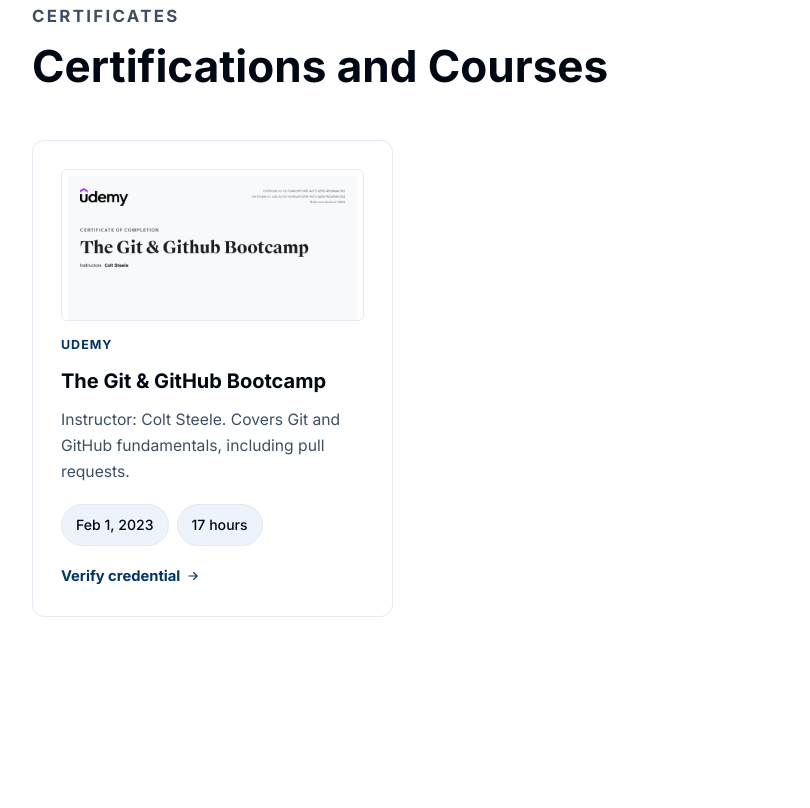
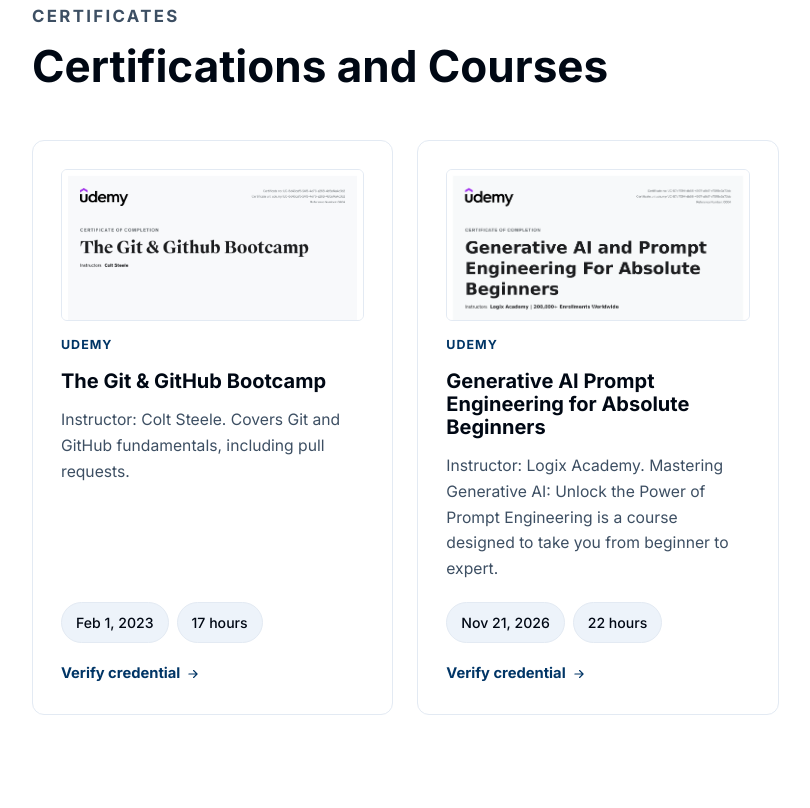
Before and after one commit to SlimBloodworth/michellerenee-portfolio, a plain HTML site: page index.html in a window 1280 px wide. Shown: the part 2010-2818 px from the top of the page, without its empty margins (42-852 px from the left). Drawn offline with Linux system fonts and the light colour scheme; a web font is replaced by a local one.

Commit message:
Add new ceriftcation link and card to cert section

```diff
--- a/index.html
+++ b/index.html
@@ -225,21 +225,29 @@
           <svg viewBox="0 0 24 24" fill="none" stroke="currentColor" stroke-width="2" stroke-linecap="round" stroke-linejoin="round" aria-hidden="true"><path d="M5 12h14M13 6l6 6-6 6"/></svg>
         </a>
       </article>
+      <article class="card cert-card">
+        <button type="button" class="media-thumb" aria-label="View full-size certificate: Generative AI Prompt Engineering for Absolute Beginners">
+          <img src="assets/certifications/AI-prompt-engineering-cert112126.png" width="1600" height="1190" loading="lazy" alt="Udemy certificate of completion for Generative AI Prompt Engineering for Absolute Beginners, taught by Logix Academy, awarded to Michelle Bloodworth on November 21, 2026.">
+        </button>
+        <span class="card-tag">Udemy</span>
+        <h3>Generative AI Prompt Engineering for Absolute Beginners</h3>
+        <p>Instructor: Logix Academy. Mastering Generative AI: Unlock the Power of Prompt Engineering is a course designed to take you from beginner to expert.</p>
+        <div class="card-meta">
+          <span class="chip"><time datetime="2023-02-01">Nov 21, 2026</time></span>
+          <span class="chip">22 hours</span>
+        </div>
+        <a class="card-link" href="https://www.udemy.com/certificate/UC-57c172f4-db56-4937-a9d7-e70f8e3a73cb/" target="_blank" rel="noopener noreferrer">
+          Verify credential <span class="visually-hidden">(opens in a new tab)</span>
+          <svg viewBox="0 0 24 24" fill="none" stroke="currentColor" stroke-width="2" stroke-linecap="round" stroke-linejoin="round" aria-hidden="true"><path d="M5 12h14M13 6l6 6-6 6"/></svg>
+        </a>
+      </article>
     </div>
   </div>
 </section>
         <!-- ^^ END CERTIFICATES SECTION-->
 
         <!-- TESTIMONIALS SECTION-->
-        <!--<section id="testimonials">
-            <div class="container">
-                <div class="section-head">
-                    <p class="eyebrow">Testimonials</p>
-                    <h2>What People Are Saying</h2>
-                </div>
-            </div>
-         </section>-->
-         <section id="testimonials">
+<section id="testimonials">
   <div class="container">
     <div class="section-head">
       <p class="eyebrow">Testimonials</p>
```
